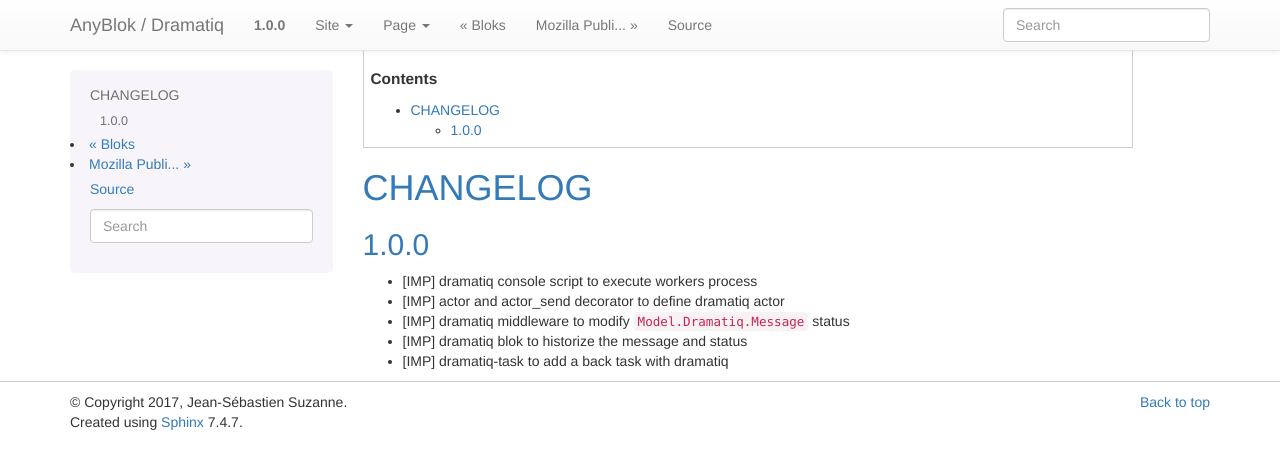
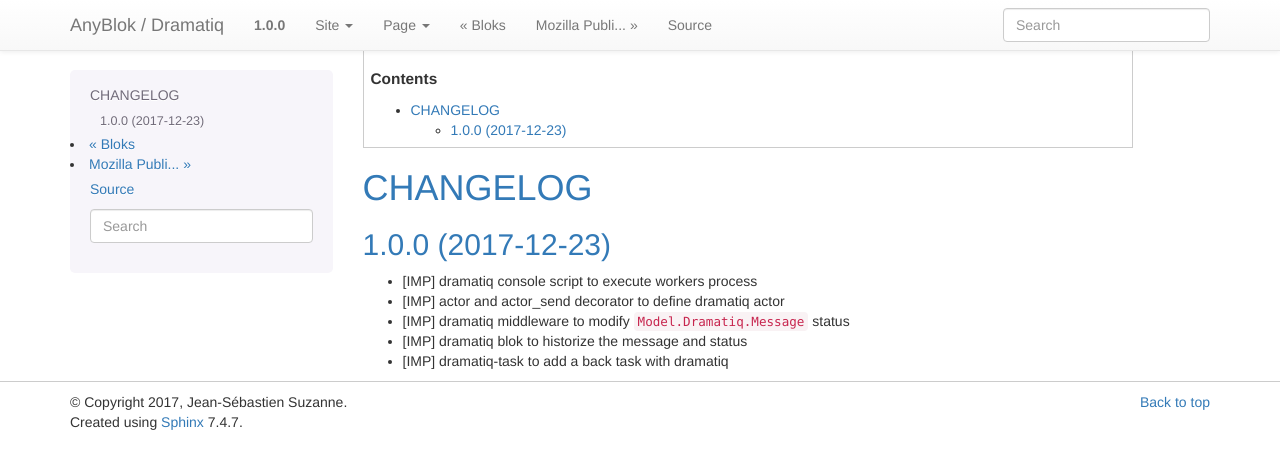
Before and after one commit to AnyBlok/anyblok_dramatiq, a Sphinx documentation site: the page built from doc/CHANGES.rst, in a window 1280 px wide. Shown: the top 469 px of the page. Built offline with Sphinx 7.4.7, drawn with Linux system fonts in a browser that asks for light colours; the version number is read from the project's files by our own code.

Commit message:
release 1.0.0

```diff
--- a/doc/CHANGES.rst
+++ b/doc/CHANGES.rst
@@ -11,8 +11,8 @@
 CHANGELOG
 =========
 
-1.0.0
------
+1.0.0 (2017-12-23)
+------------------
 
 * [IMP] dramatiq console script to execute workers process
 * [IMP] actor and actor_send decorator to define dramatiq actor
```
